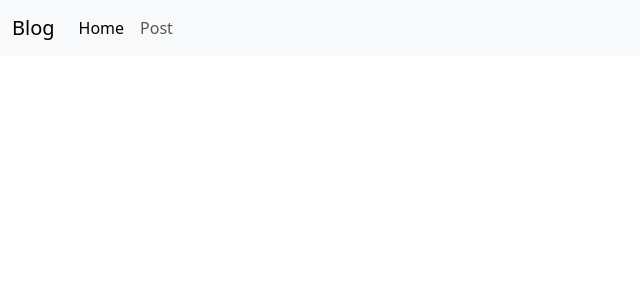
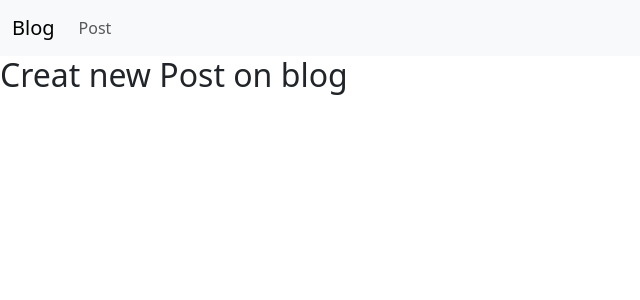
Before and after one commit to Gaberthepro/Blog-react, a React (Create React App) app: page /addPost in a window 1280 px wide. Shown: the top 300 px of the page, without its empty margins (0-640 px from the left). Built offline with nearby package versions, Linux system fonts and the light colour scheme.

Commit message:
Redirects

```diff
--- a/package.json
+++ b/package.json
@@ -13,6 +13,7 @@
     "bootstrap": "^5.3.3",
     "react": "^18.2.0",
     "react-dom": "^18.2.0",
+    "react-router-dom": "^6.22.3",
     "react-scripts": "5.0.1",
     "typescript": "^4.9.5",
     "web-vitals": "^2.1.4"
--- a/src/App.tsx
+++ b/src/App.tsx
@@ -1,12 +1,12 @@
-import React from 'react';
-import logo from './logo.svg';
-import './App.css';
-import Navbar from './components/navbar'
+import React from "react";
+import logo from "./logo.svg";
+import "./App.css";
+import Navbar from "./components/navbar";
+import { BrowserRouter, Route, Routes } from "react-router-dom";
 
 function App() {
   return (
     <div className="App">
-      <Navbar></Navbar>
     </div>
   );
 }
--- a/src/components/navbar.tsx
+++ b/src/components/navbar.tsx
@@ -1,12 +1,14 @@
-import React from "react";
+import React, { Fragment } from "react";
+import { BrowserRouter, Routes, Route, Link, Navigate } from "react-router-dom";
+import AddPost from "../pages/addPost";
+import App from "../App";
 
 export function Navbar() {
   return (
+    <BrowserRouter>
       <nav className="navbar navbar-expand-lg bg-body-tertiary">
         <div className="container-fluid">
-        <a className="navbar-brand" href="#">
-          Blog
-        </a>
+          <Link className="navbar-brand" to="/">Blog</Link>
           <button
             className="navbar-toggler"
             type="button"
@@ -21,20 +23,20 @@
           <div className="collapse navbar-collapse" id="navbarNavDropdown">
             <ul className="navbar-nav">
               <li className="nav-item">
-              <a className="nav-link active" aria-current="page" href="#">
-                Home
-              </a>
-            </li>
-            <li className="nav-item">
-              <a className="nav-link" href="#">
+                <Link className="nav-link" to="/addPost">
                   Post
-              </a>
+                </Link>
               </li>
             </ul>
           </div>
         </div>
       </nav>
+      <Routes>
+        <Route path="/" element={<App/>} />
+        <Route path="/addPost" element={<AddPost />} />
+      </Routes>
+    </BrowserRouter>
   );
 }
 
-export default Navbar
+export default Navbar;
--- a/src/index.tsx
+++ b/src/index.tsx
@@ -1,15 +1,18 @@
-import React from 'react';
-import ReactDOM from 'react-dom/client';
-import './index.css';
-import App from './App';
-import reportWebVitals from './reportWebVitals';
-import 'bootstrap/dist/css/bootstrap.css';
+import React from "react";
+import ReactDOM from "react-dom/client";
+import "./index.css";
+import App from "./App";
+import reportWebVitals from "./reportWebVitals";
+import "bootstrap/dist/css/bootstrap.css";
+import Navbar from "./components/navbar";
+
 
 const root = ReactDOM.createRoot(
-  document.getElementById('root') as HTMLElement
+  document.getElementById("root") as HTMLElement
 );
 root.render(
   <React.StrictMode>
+      <Navbar></Navbar>
     <App />
   </React.StrictMode>
 );
--- /dev/null
+++ b/src/pages/addPost.tsx
@@ -0,0 +1,7 @@
+import React from "react";
+
+export function addPost() {
+  return <h2>Creat new Post on blog</h2>;
+}
+
+export default addPost;
```
Also changed, not shown: 1 other file (tests, documents, lock files or other folders). Lines whose indentation alone changed are shown as unchanged.
